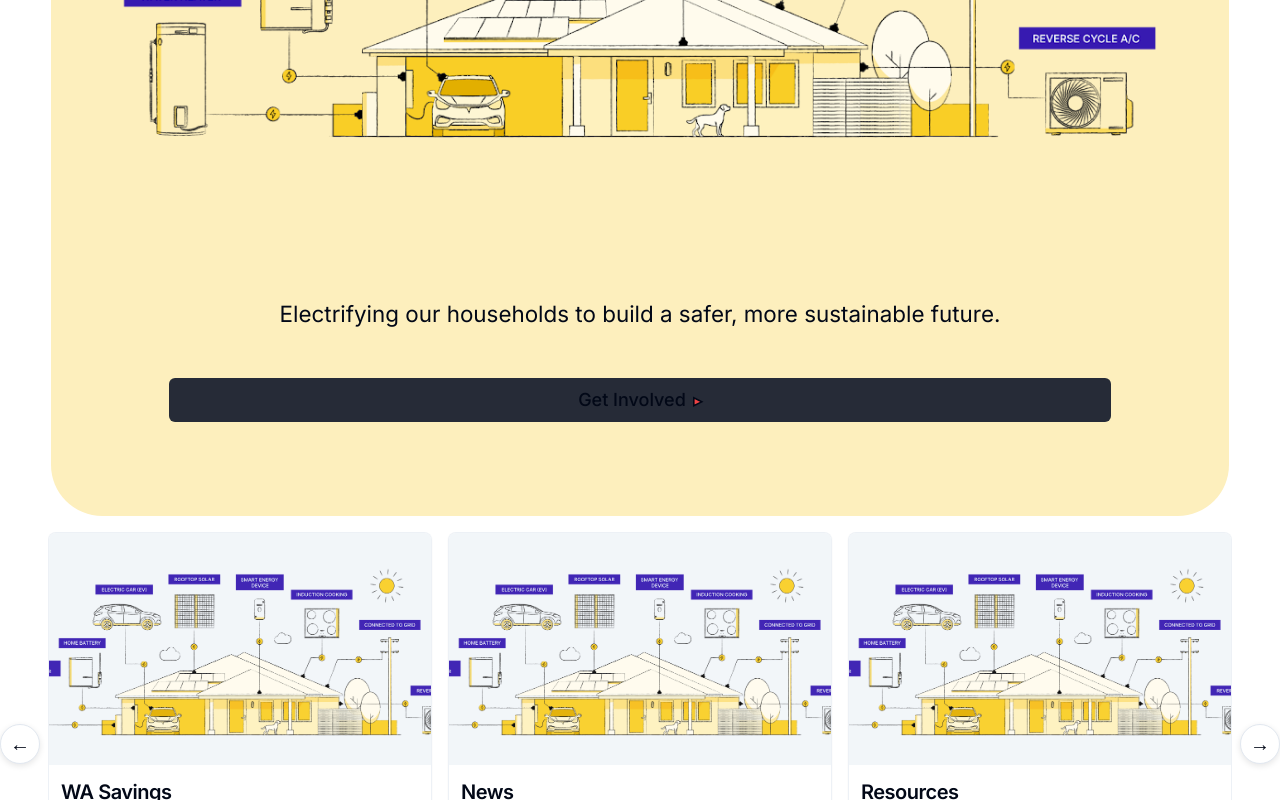
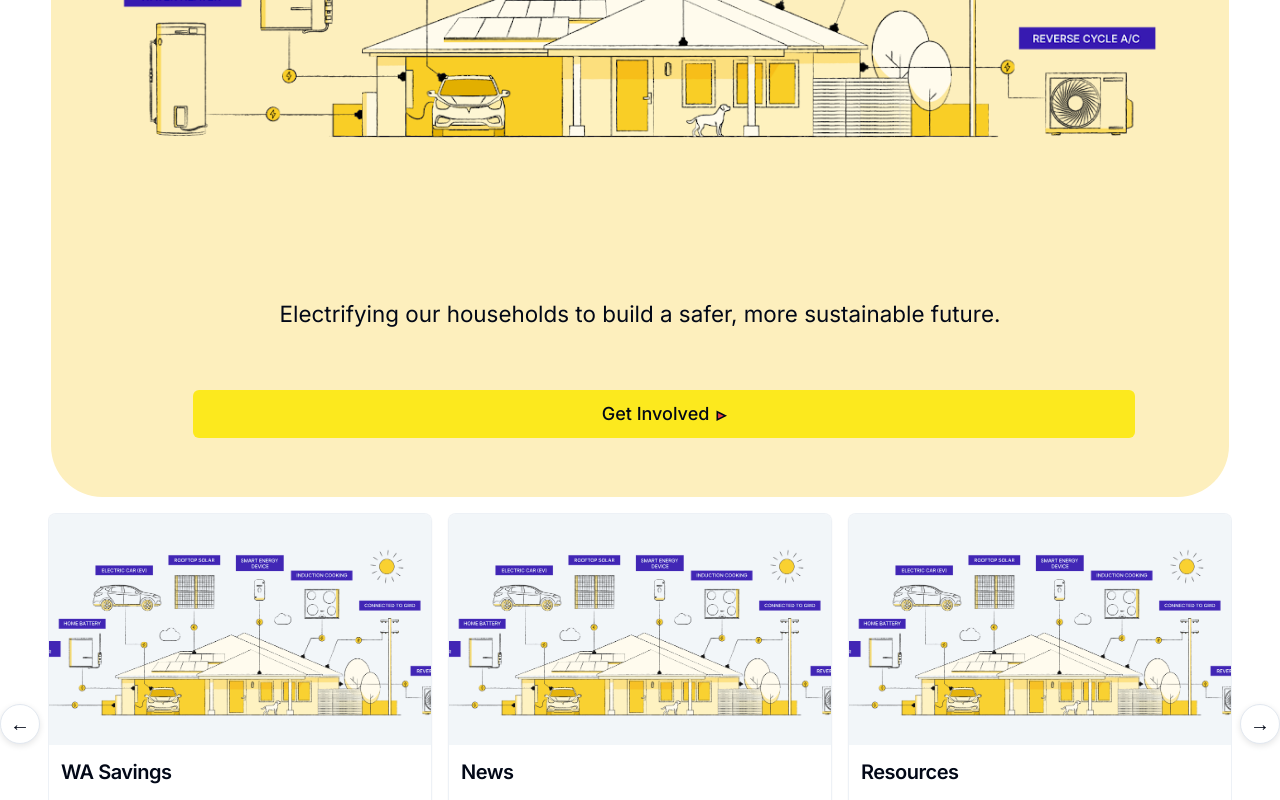
Before and after one commit to codersforcauses/electrify-everything-wa, a Next.js app in the folder client/: page / in a window 1280 px wide. In both pictures the pointer is over the button 640 px from the left and 807 px from the top of the page. Shown: the part 407-1207 px from the top of the page. Built offline with nearby package versions, Linux system fonts and the light colour scheme.

Commit message:
change color on hover for hero button

```diff
--- a/client/src/styles/index.module.css
+++ b/client/src/styles/index.module.css
@@ -23,6 +23,14 @@
   font-size: large;
   color: hsl(var(--foreground));
   background-color: #fcc11e;
+}
+
+.hero-button:hover {
+  height: 3rem;
+  margin: 5% 0% 5% 12%;
+  font-size: large;
+  color: hsl(var(--foreground));
+  background-color: #fce91e;
 }
 
 .arrow {
```
